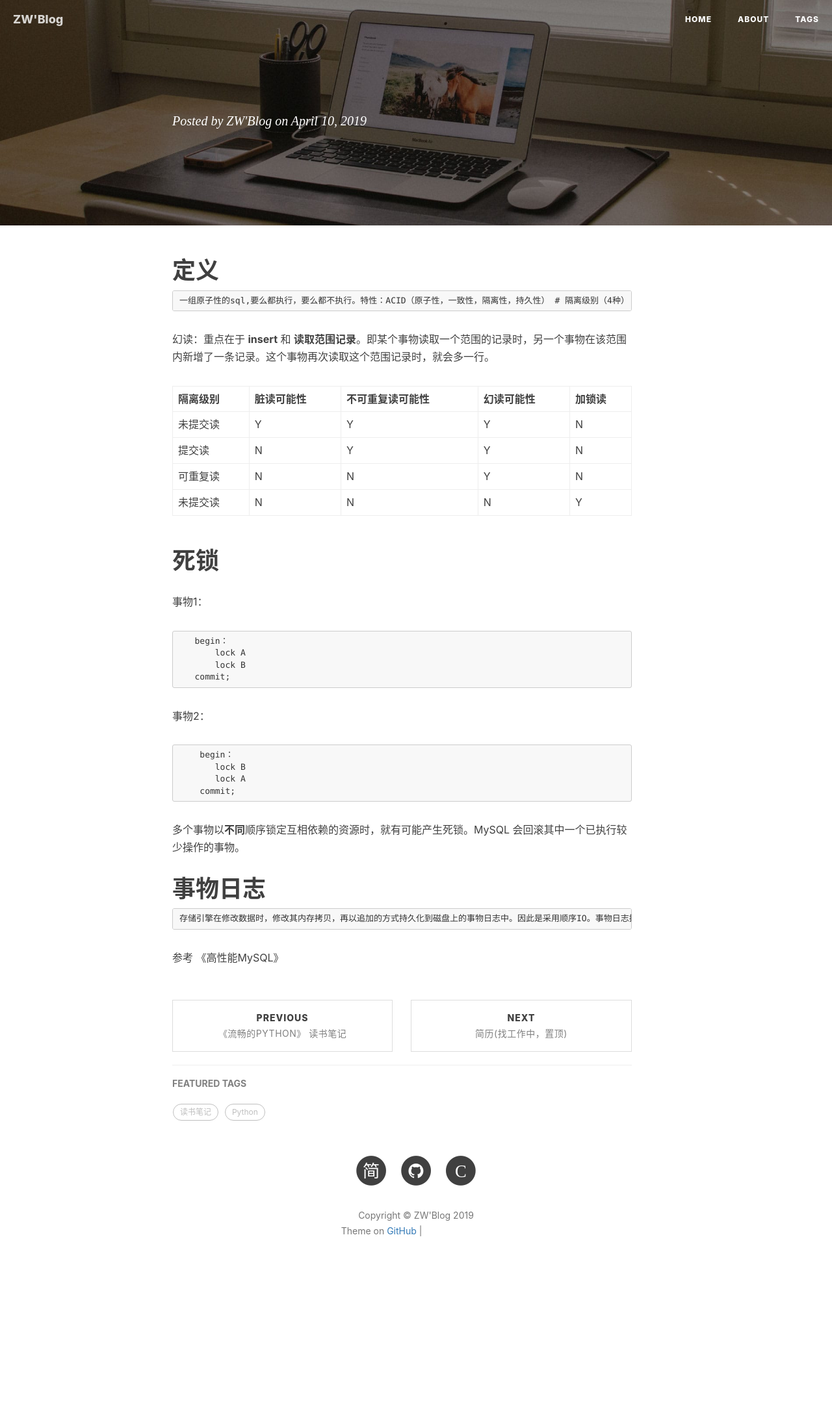
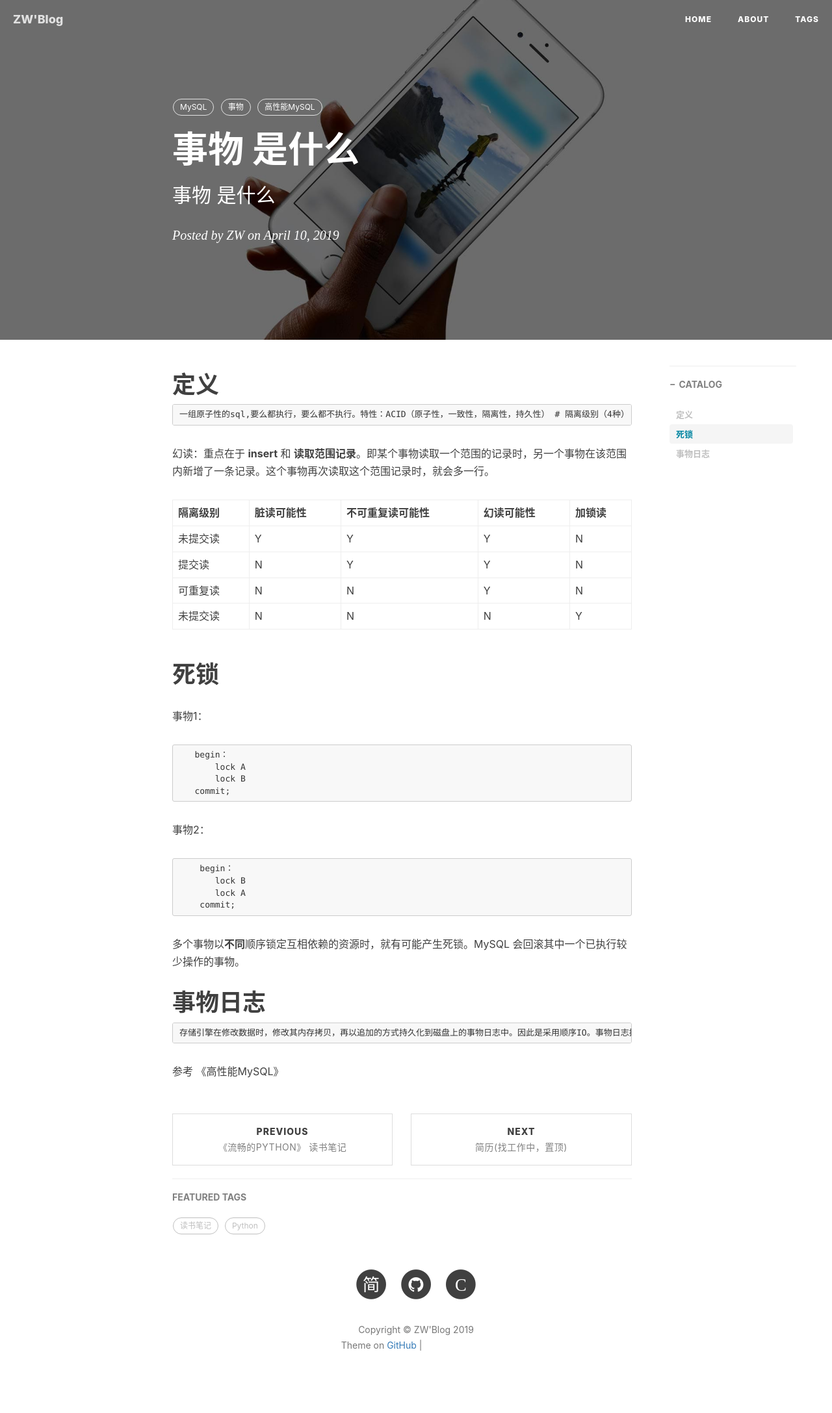
Before and after one commit to GitZW/gitzw.github.io, a Jekyll site: the page built from _posts/2019-04-10- 事物简析.md, in a window 1280 px wide. Shown: the whole page at 65% size. Built offline with Jekyll 4.4.1, drawn with Linux system fonts in a browser that asks for light colours; nearby versions of some CDN libraries; our own code applies the rules of GitHub Pages for plain Markdown files; comment, search, counter and statistics services are not loaded; before the commit the page ends 1999 px from its top, so only the background shows below that; some of the changed lines change nothing that is shown; grey boxes are pictures that could not be loaded.

Commit message:
Update 2019-04-10- 事物简析.md

```diff
--- a/_posts/2019-04-10- 事物简析.md
+++ b/_posts/2019-04-10- 事物简析.md
@@ -4,13 +4,14 @@
 subtitle:   事物 是什么
 date:       2019-04-10
 author:     ZW
-header-img: img/post-bg-swift.jpg
+header-img: img/post-bg-ios9-web.jpg
 catalog: 	 true
 tags:
     - MySQL
     - 事物
-    -《高性能MySQL》
+    - 高性能MySQL
 ---
+
 
 # 定义
     一组原子性的sql,要么都执行，要么都不执行。特性：ACID（原子性，一致性，隔离性，持久性）
```
